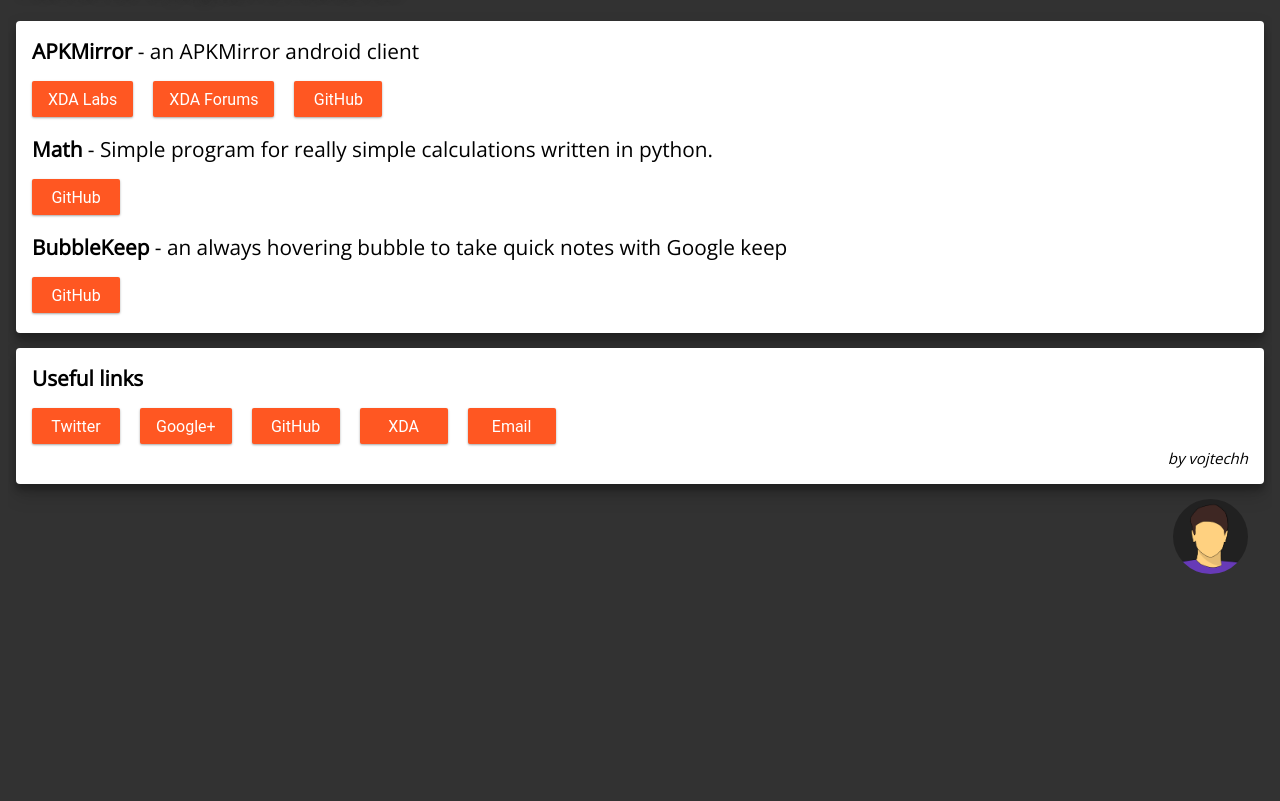
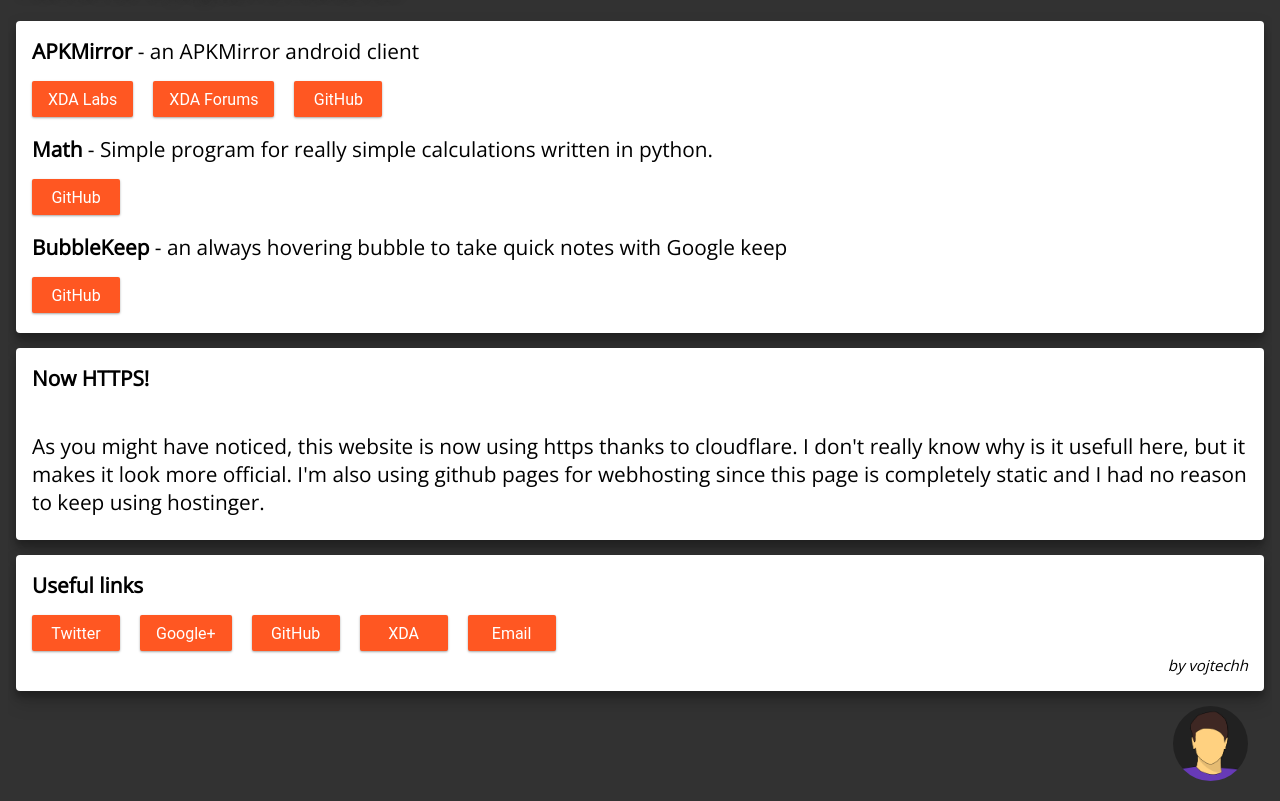
Before and after one commit to vojta-horanek/vojta-horanek.github.io, a plain HTML site: page index.html in a window 1280 px wide. Shown: the part 119-920 px from the top of the page. Before the commit the page ends 800 px from the top, so only its background shows below. Drawn offline with nearby package versions, Linux system fonts and the light colour scheme.

Commit message:
Update index.html

```diff
--- a/index.html
+++ b/index.html
@@ -3,7 +3,7 @@
 <meta name="viewport" content="width=device-width, initial-scale=1">
 <link rel="shortcut icon" href="favicon.ico" />
 <head>
-  <title>TVojtěch Hořánek</title>
+  <title>Vojtěch Hořánek</title>
   <meta charset="UTF-8">
 <link href="https://fonts.googleapis.com/css?family=Open+Sans" rel="stylesheet">
 <link rel="stylesheet" type="text/css" href="style.css">
@@ -33,6 +33,12 @@
 	</div>
 	<div class="card">
 		<div class="card-item">
+			<p class="text-body" style="margin-top: 0;"><b>Now HTTPS!</b></p><br>
+			<p class="text-body"> As you might have noticed, this website is now using https thanks to cloudflare. I don't really know why is it usefull here, but it makes it look more official. I'm also using github pages for webhosting since this page is completely static and I had no reason to keep using hostinger.</p>
+		</div>
+	</div>
+	<div class="card">
+		<div class="card-item">
 			<p class="text-body" style="margin-top: 0;"><b>Useful links</b></p>
 			<a href="https://twitter.com/Vojtuv_tweet" target="_blank"><input class="mat-button" type="button" value="Twitter"></a>
 			<a href="https://plus.google.com/+Vojt%C4%9BchHo%C5%99%C3%A1nek" target="_blank"><input class="mat-button" type="button" value="Google+"></a>
```
